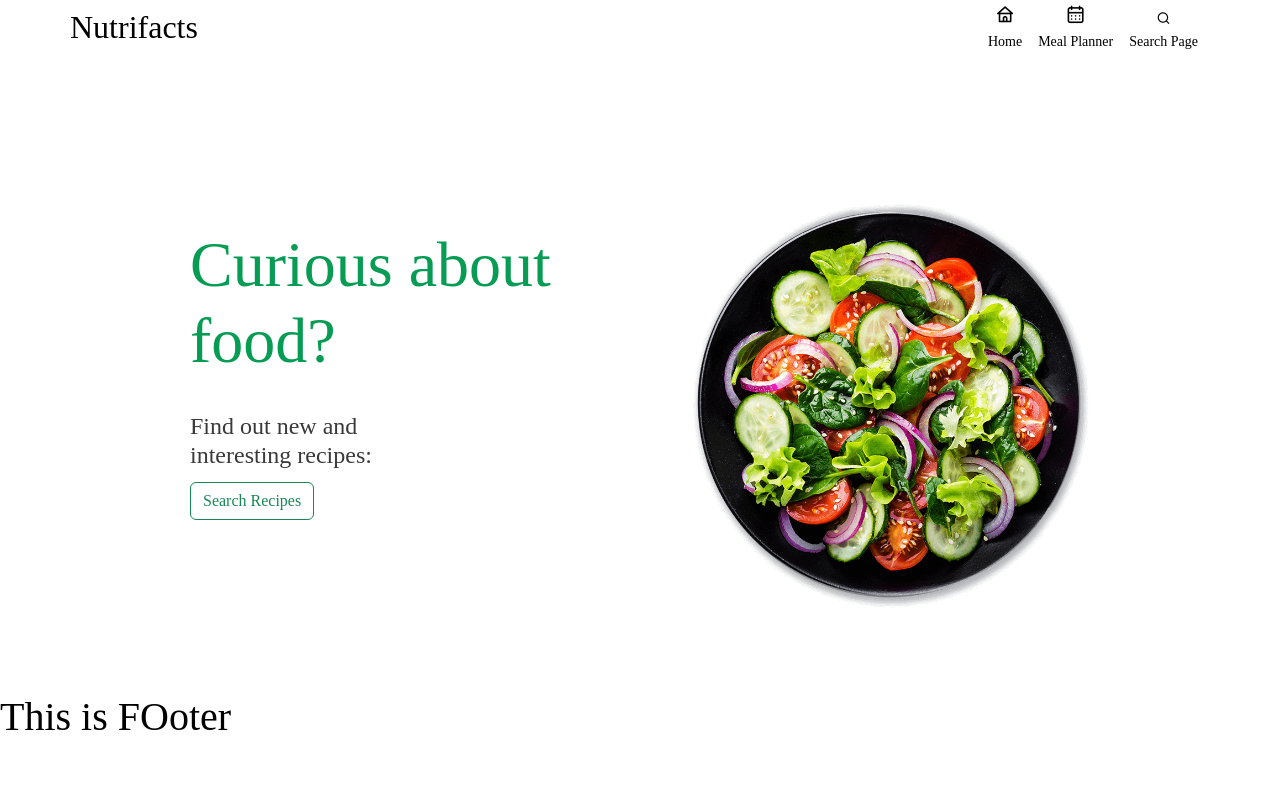
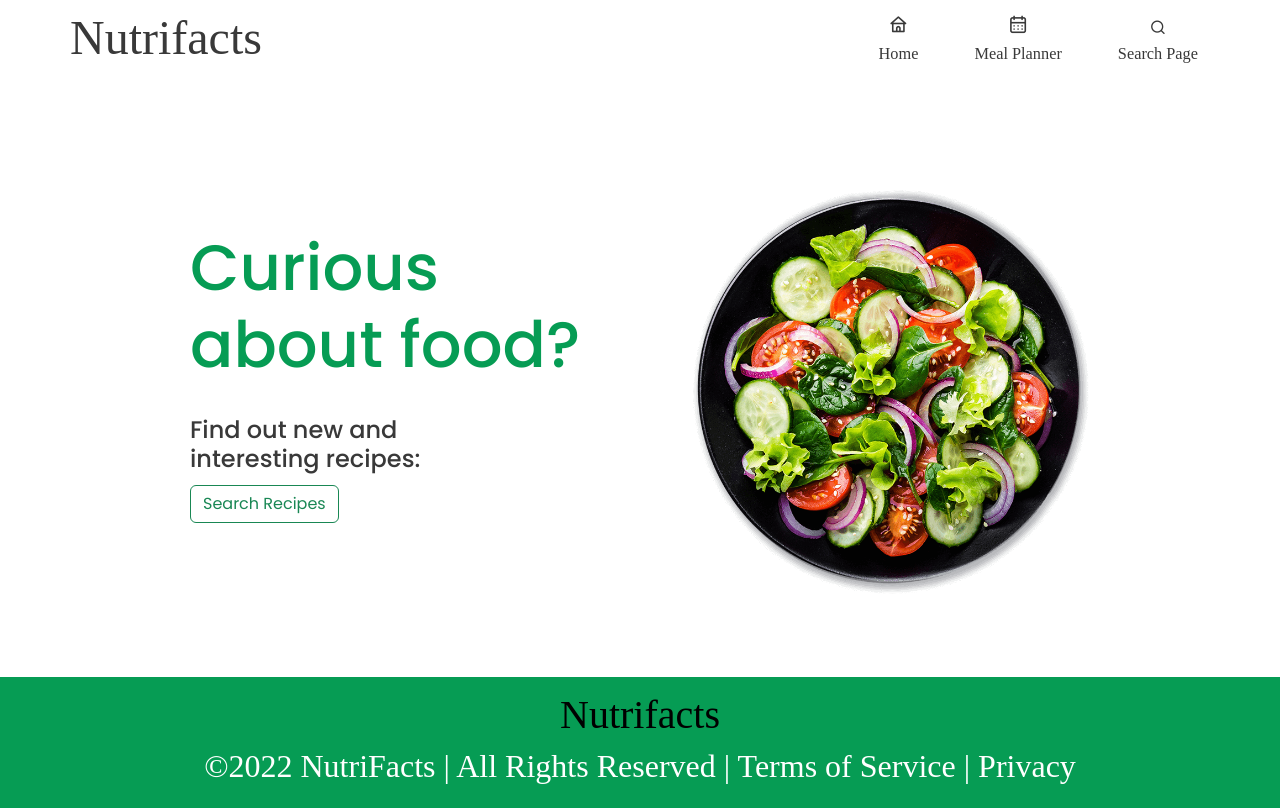
Before and after one commit to usmanjchaudhry/nutrifacts, a React (Create React App) app: page /#/ in a window 1280 px wide. Built offline with nearby package versions, Linux system fonts and the light colour scheme.

Commit message:
Fixed navbar, as well as footer, redid CSS on fonts

```diff
--- a/src/App.js
+++ b/src/App.js
@@ -24,7 +24,8 @@ export default function App() {
           <Route path="*" element={<NoMatch />} />
         </Route>
       </Routes>
-            <h1>This is FOoter</h1>
+      <Footer/>
+
     </div>
   );
 }
--- a/src/routes/landing/landing.css
+++ b/src/routes/landing/landing.css
@@ -9,7 +9,7 @@
       --title-color: #393939;
       --text-color: #707070;
       --text-color-light: #A6A6A6;
-      --body-color: #FBFEFD;
+      --body-color: #FFFFFF;
       --container-color: #FFFFFF;
 
       /*========== Font and typography ==========*/
@@ -125,6 +125,7 @@
     .home__container{
       height: calc(100vh - var(--header-height));
       align-content: center;
+
     }
 
     .home__title{
@@ -263,9 +264,11 @@
     }
 
     /* For tall screens on mobiles y desktop*/
+
+
     @media screen and (min-height: 721px) {
         .home__container {
-            height: 640px;
+          height: 600px
         }
     }
 
--- a/src/routes/landing/landing.jsx
+++ b/src/routes/landing/landing.jsx
@@ -43,7 +43,6 @@ export default class landing extends Component {
 
 
 
-
     </body>
 
 
--- a/src/routes/navbar/navbar.css
+++ b/src/routes/navbar/navbar.css
@@ -1,3 +1,48 @@
+@import url('https://fonts.googleapis.com/css2?family=Poppins:wght@400;500;600&display=swap');
+
+
+
+.home{
+
+    background-image: "";
+
+
+      /*========== Colors ==========*/
+      --first-color: #069C54;
+      --first-color-alt: #048654;
+      --title-color: #393939;
+      --text-color: #707070;
+      --text-color-light: #A6A6A6;
+      --body-color: #FBFEFD;
+      --container-color: #FFFFFF;
+
+      /*========== Font and typography ==========*/
+      --body-font: 'Poppins', sans-serif;
+      --biggest-font-size: 4rem;
+      --h1-font-size: 1.5rem;
+      --h2-font-size: 1.25rem;
+      --h3-font-size: 1rem;
+      --normal-font-size: .938rem;
+      --small-font-size: .813rem;
+      --smaller-font-size: .75rem;
+
+      /*========== Font weight ==========*/
+      --font-medium: 500;
+      --font-semi-bold: 600;
+
+      /*========== Margenes ==========*/
+      --mb-1: .5rem;
+      --mb-2: 1rem;
+      --mb-3: 1.5rem;
+      --mb-4: 2rem;
+      --mb-5: 2.5rem;
+      --mb-6: 3rem;
+
+      /*========== z index ==========*/
+      --z-tooltip: 10;
+      --z-fixed: 100;
+    }
+
 .nav{
     max-width: 968px;
     height: var(--header-height);
@@ -13,6 +58,7 @@ padding-left: 0px;
 .nav__toggle{
     color: var(--title-color);
     font-weight: var(--font-medium);
+    font-size: 3rem;
 }
 
 .nav__logo:hover{
@@ -31,6 +77,9 @@ padding-left: 0px;
 }
 
 @media screen and (max-width: 767px){
+    .nav__logo{
+        visibility: hidden;
+    }
     .nav__menu{
         position:fixed;
         bottom: -100%;
@@ -48,6 +97,7 @@ padding-left: 0px;
 .nav__list{
 grid-template-columns: repeat(3, 1fr);
 gap: 2rem;
+DISPLAY: grid;
 
 }
 
@@ -58,6 +108,7 @@ gap: 2rem;
     font-size: var(--small-font-size);
     color:var(--title-color);
     font-weight: var(--font-medium);
+    font-size: 1.02rem;
 }
 
 .nav__link:hover{
--- a/src/routes/navbar/navbar.jsx
+++ b/src/routes/navbar/navbar.jsx
@@ -44,7 +44,7 @@ navLink.forEach(n => n.addEventListener('click', linkAction))
 // Here, we display our Navbar
 const Navbar = () => {
   return (
-
+    <section class="home" id="home">
 <header class="header" id="header">
 <link rel="stylesheet" href="https://unicons.iconscout.com/release/v4.0.0/css/line.css"/>
             <div class="nav container ">
@@ -87,6 +87,7 @@ const Navbar = () => {
             </div>
             <Outlet />
         </header>
+        </section>
   );
 };
 
```
